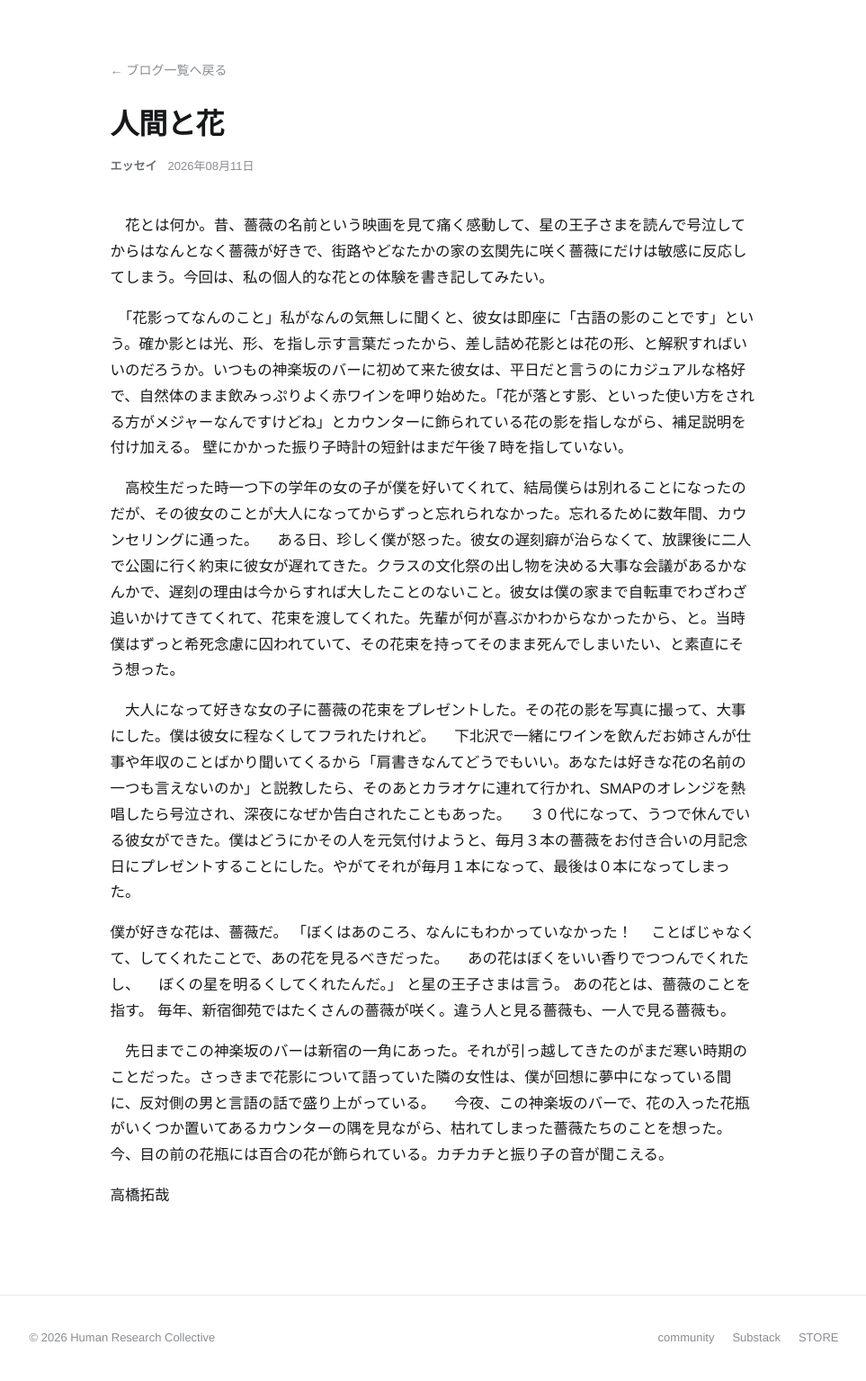
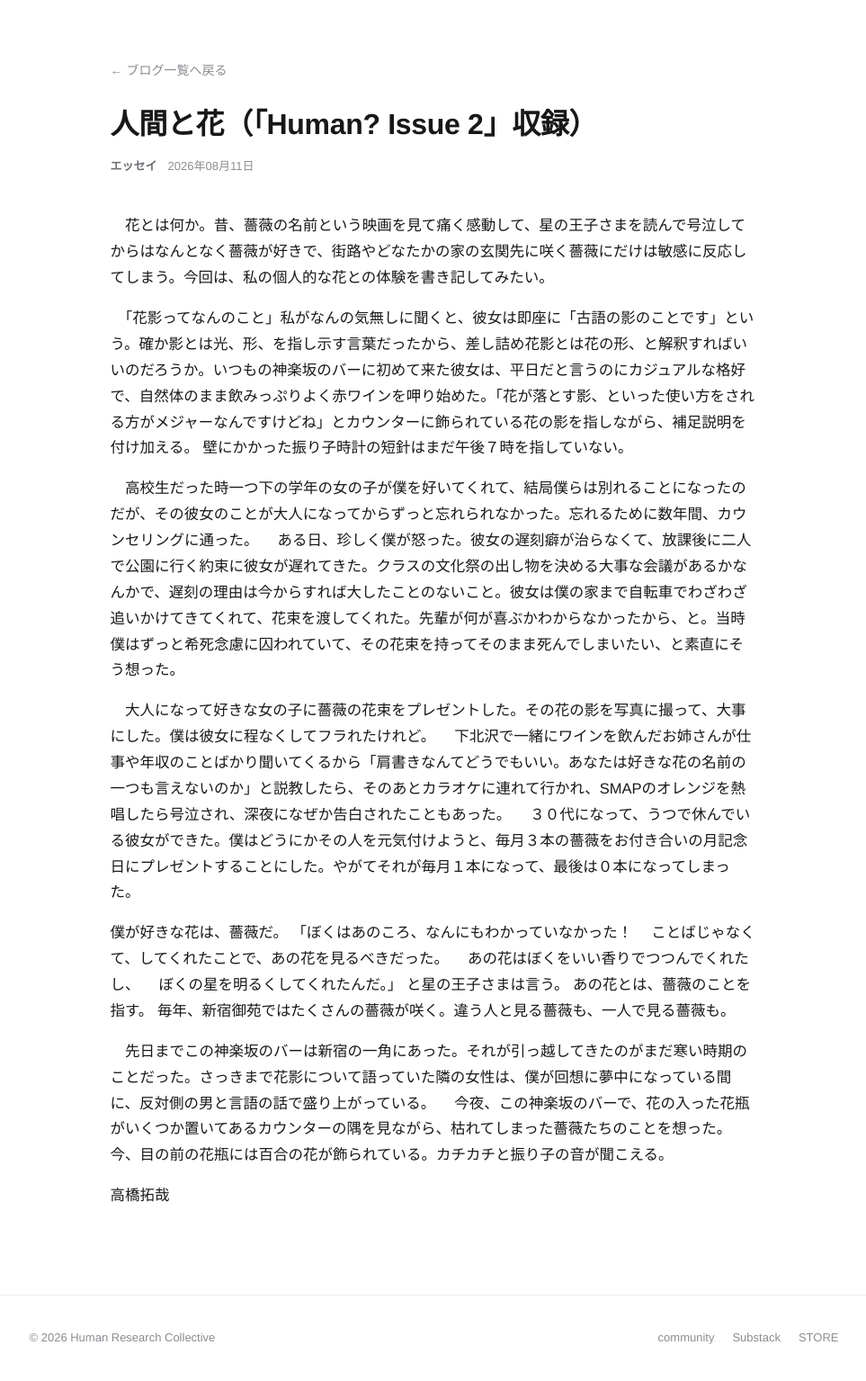
Before and after one commit to Human-Research-Collective/Human-, a Jekyll site: the page built from ttakahashi2.md, in a window 1280 px wide. Shown: the whole page at 90% size, without its empty margins (150-1113 px from the left). Built offline with Jekyll 4.4.1, drawn with Linux system fonts in a browser that asks for light colours.

Commit message:
Update title in ttakahashi2.md

```diff
--- a/ttakahashi2.md
+++ b/ttakahashi2.md
@@ -1,5 +1,5 @@
 ---
-title: "人間と花"
+title: "人間と花（「Human? Issue 2」収録）"
 date: 2026-08-11
 category: "エッセイ"
 ---
```
